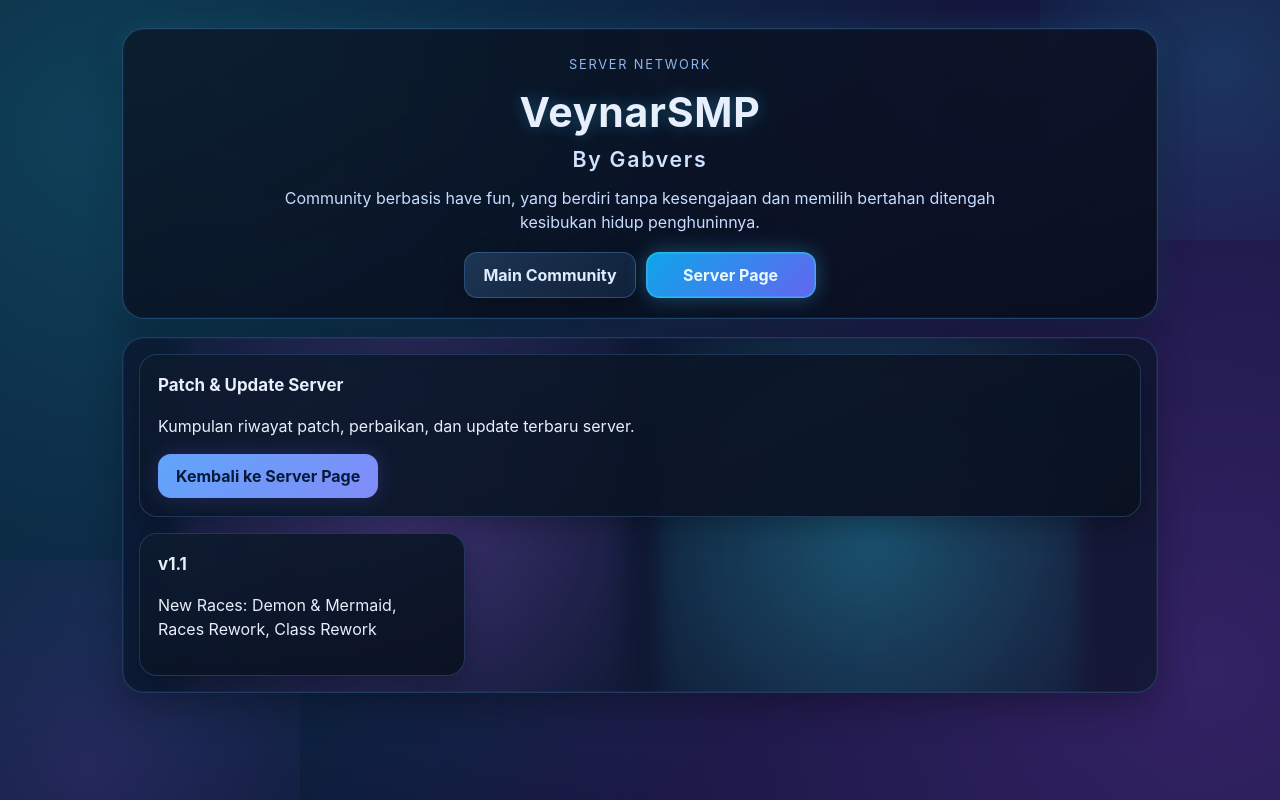
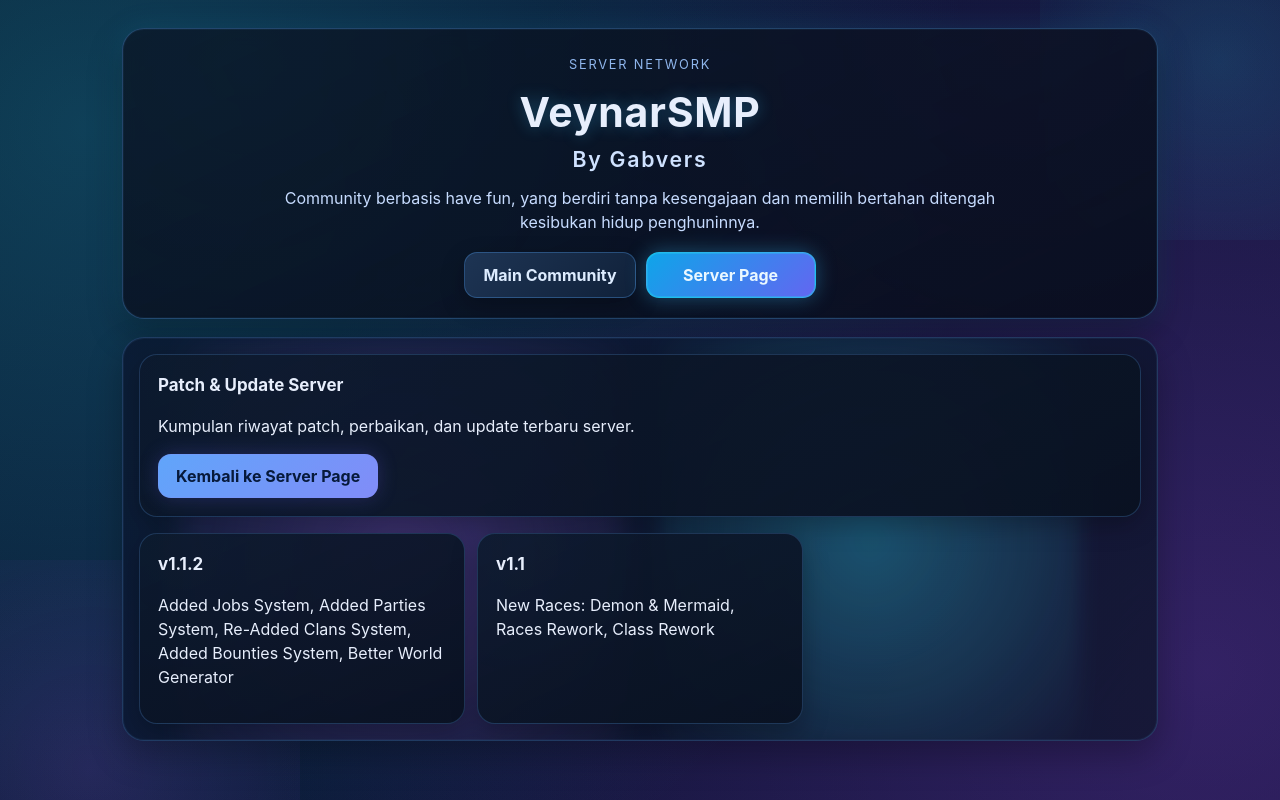
Before and after one commit to Ryuless/serverminecraft-website, a React (Vite) app: page /server/updates in a window 1280 px wide. Built offline with nearby package versions, Linux system fonts and the light colour scheme; no server answers.

Commit message:
modified:   src/data/serverUpdates.js 	modified:   src/pages/ServerUpdatesPage.jsx

```diff
--- a/src/data/serverUpdates.js
+++ b/src/data/serverUpdates.js
@@ -1,8 +1,21 @@
 export const SERVER_UPDATES = [
+  {
+    id: 'v1-1-2',
+    version: 'v1.1.2',
+    date: '2026-03-12',
+    summary:
+      'Added Jobs System, Added Parties System, Re-Added Clans System, Added Bounties System, Better World Generator',
+    content: `Added Jobs System
+Added Parties System
+Re-Added Clans System
+Added Bounties System
+Better World Generator`,
+  },
   {
     id: 'v1-1',
     version: 'v1.1',
     date: '2026-03-12',
+    summary: 'New Races: Demon & Mermaid, Races Rework, Class Rework',
     content: `VALHALLARACES REWORK SUMMARY
 Date: 2026-03-12
 
--- a/src/pages/ServerUpdatesPage.jsx
+++ b/src/pages/ServerUpdatesPage.jsx
@@ -20,7 +20,7 @@ function ServerUpdatesPage() {
             to={`/server/updates/${item.id}`}
           >
             <h2>{item.version}</h2>
-            <p>New Races: Demon & Mermaid, Races Rework, Class Rework</p>
+            <p>{item.summary}</p>
           </Link>
         ))}
       </section>
```
